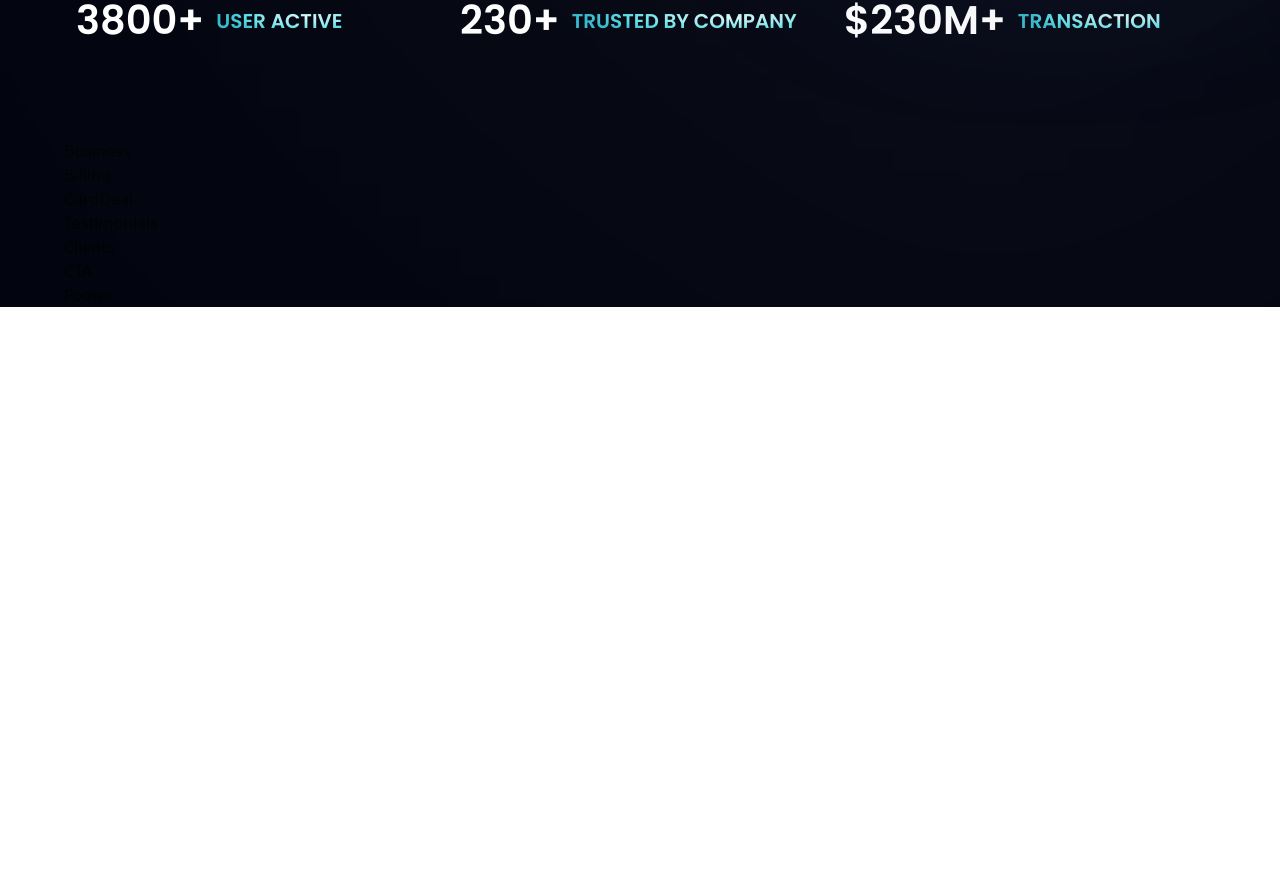
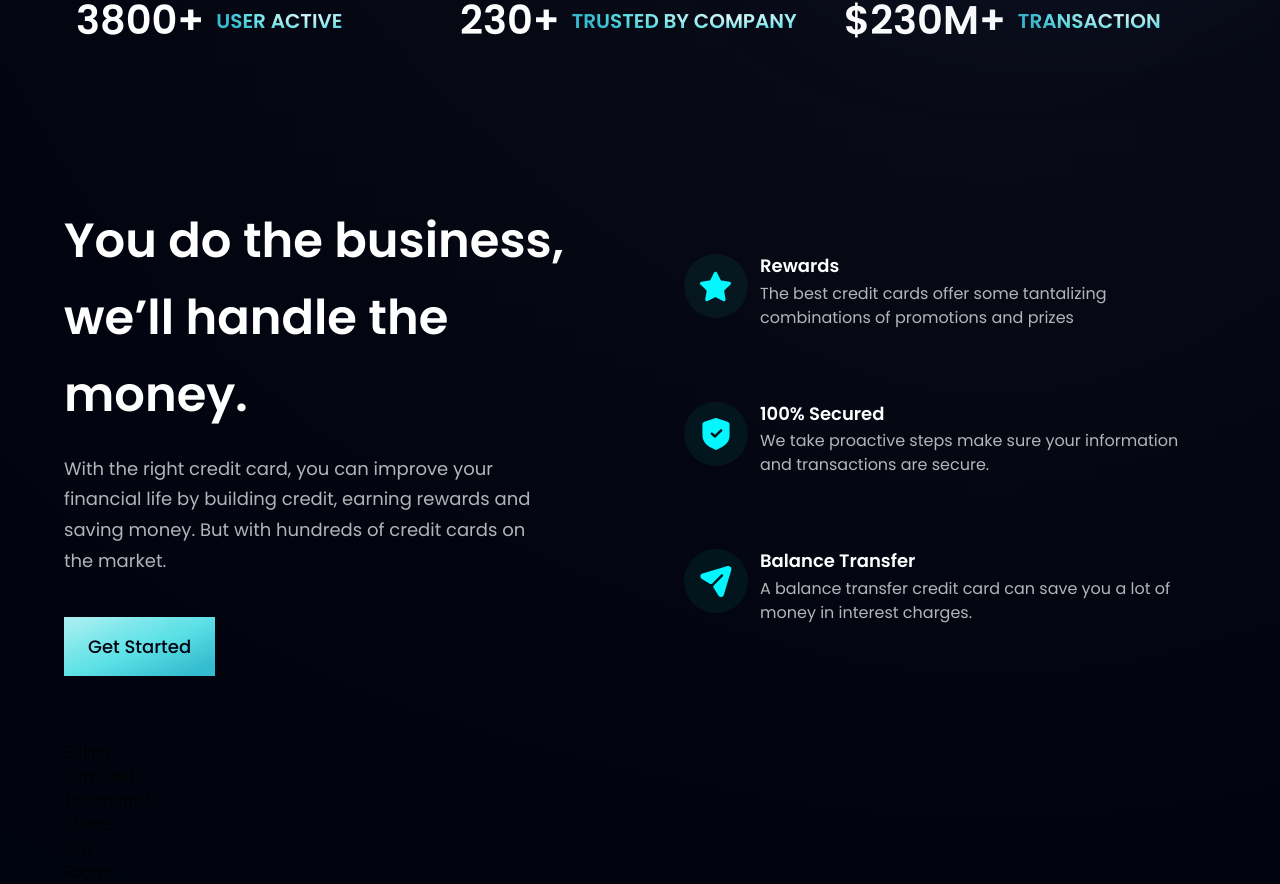
Before and after one commit to aman-wankar/hoobank, a React (Vite) app: page / in a window 1280 px wide. Shown: the part 806-1690 px from the top of the page. Before the commit the page ends 1113 px from the top, so only its background shows below. Built offline with nearby package versions, Linux system fonts and the light colour scheme.

Commit message:
Business section with a button done.

```diff
--- a/src/components/Business.jsx
+++ b/src/components/Business.jsx
@@ -1,7 +1,51 @@
-import React from "react";
+import { features } from "../constants";
+import styles, { layout } from "../style";
+import Button from "./Button";
 
-function Business() {
-  return <div>Business</div>;
-}
+const FeatureCard = ({ icon, title, content, index }) => (
+  <div
+    className={`flex flex-row p-6 rounded-[20px] ${
+      index !== features.length - 1 ? "mb-6" : "mb-0"
+    } feature-card`}
+  >
+    <div
+      className={`w-[64px] h-[64px] rounded-full ${styles.flexCenter} bg-dimBlue`}
+    >
+      <img src={icon} alt='star' className='w-[50%] h-[50%] object-contain' />
+    </div>
+    <div className='flex-1 flex flex-col ml-3'>
+      <h4 className='font-poppins font-semibold text-white text-[18px] leading-[23.4px] mb-1'>
+        {title}
+      </h4>
+      <p className='font-poppins font-normal text-dimWhite text-[16px] leading-[24px]'>
+        {content}
+      </p>
+    </div>
+  </div>
+);
+
+const Business = () => (
+  <section id='features' className={layout.section}>
+    <div className={layout.sectionInfo}>
+      <h2 className={styles.heading2}>
+        You do the business, <br className='sm:block hidden' /> we’ll handle the
+        money.
+      </h2>
+      <p className={`${styles.paragraph} max-w-[470px] mt-5`}>
+        With the right credit card, you can improve your financial life by
+        building credit, earning rewards and saving money. But with hundreds of
+        credit cards on the market.
+      </p>
+
+      <Button styles={`mt-10`} />
+    </div>
+
+    <div className={`${layout.sectionImg} flex-col`}>
+      {features.map((feature, index) => (
+        <FeatureCard key={feature.id} {...feature} index={index} />
+      ))}
+    </div>
+  </section>
+);
 
 export default Business;
--- a/src/components/Button.jsx
+++ b/src/components/Button.jsx
@@ -1,7 +1,14 @@
 import React from "react";
 
-function Button() {
-  return <div>Button</div>;
-}
+const Button = ({ styles }) => {
+  return (
+    <button
+      type='button'
+      className={`py-4 px-6 bg-blue-gradient font-poppins font-medium text-[18px] text-primary outline-none ${styles}`}
+    >
+      Get Started
+    </button>
+  );
+};
 
 export default Button;
```
